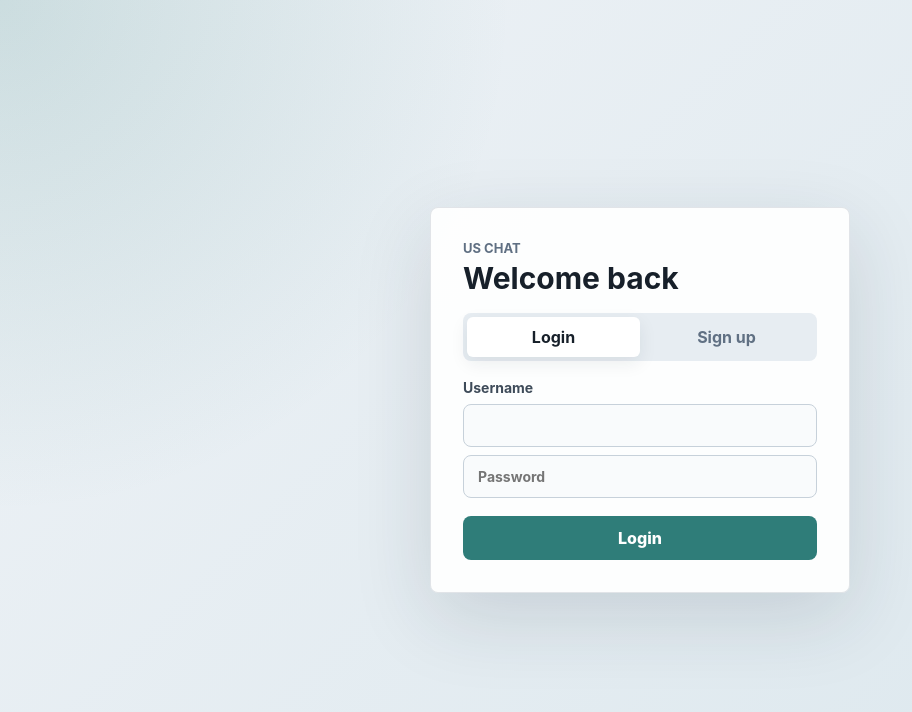
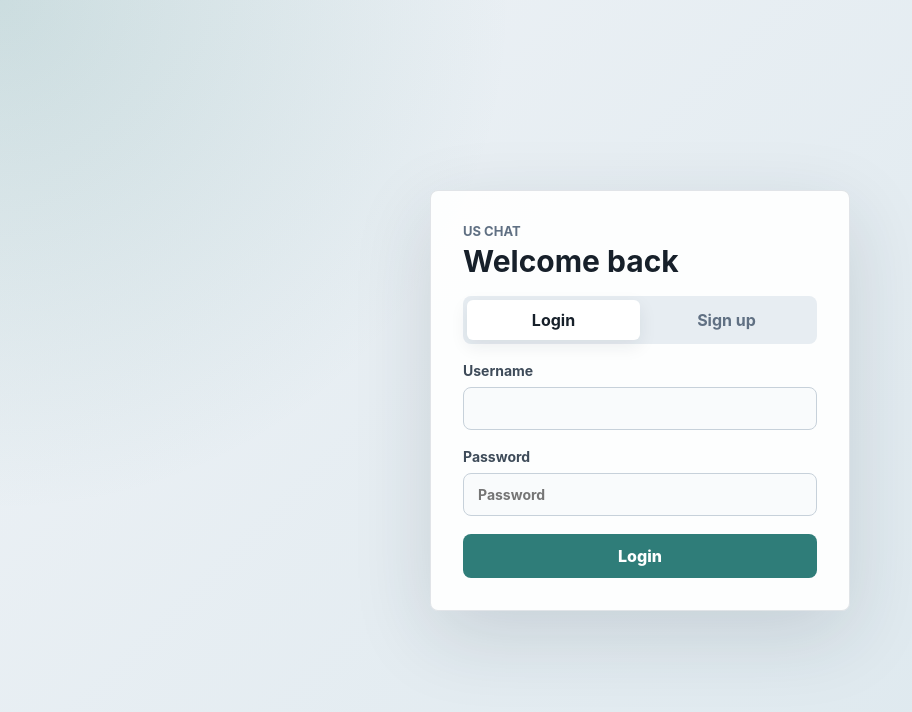
Before and after one commit to bw9fkq96qh-cpu/us-chat-, a React (Vite) app in the folder client/: page / in a window 1280 px wide. Shown: the top 712 px of the page, without its empty margins (0-912 px from the left). Built offline with nearby package versions, Linux system fonts and the light colour scheme.

Commit message:
fixed labels

```diff
--- a/client/src/main.jsx
+++ b/client/src/main.jsx
@@ -70,6 +70,9 @@ function AuthForm({ onAuth }) {
             value={username}
             onChange={(event) => setUsername(event.target.value)}
           />
+          </label>
+ <label>
+  Password
   <input
     type="password"
     placeholder="Password"
@@ -77,6 +80,7 @@ function AuthForm({ onAuth }) {
     onChange={(e) => setPassword(e.target.value)}
   />
 </label>
+
 
         {error && <p className="error">{error}</p>}
 
```
Lines whose indentation alone changed are shown as unchanged.
